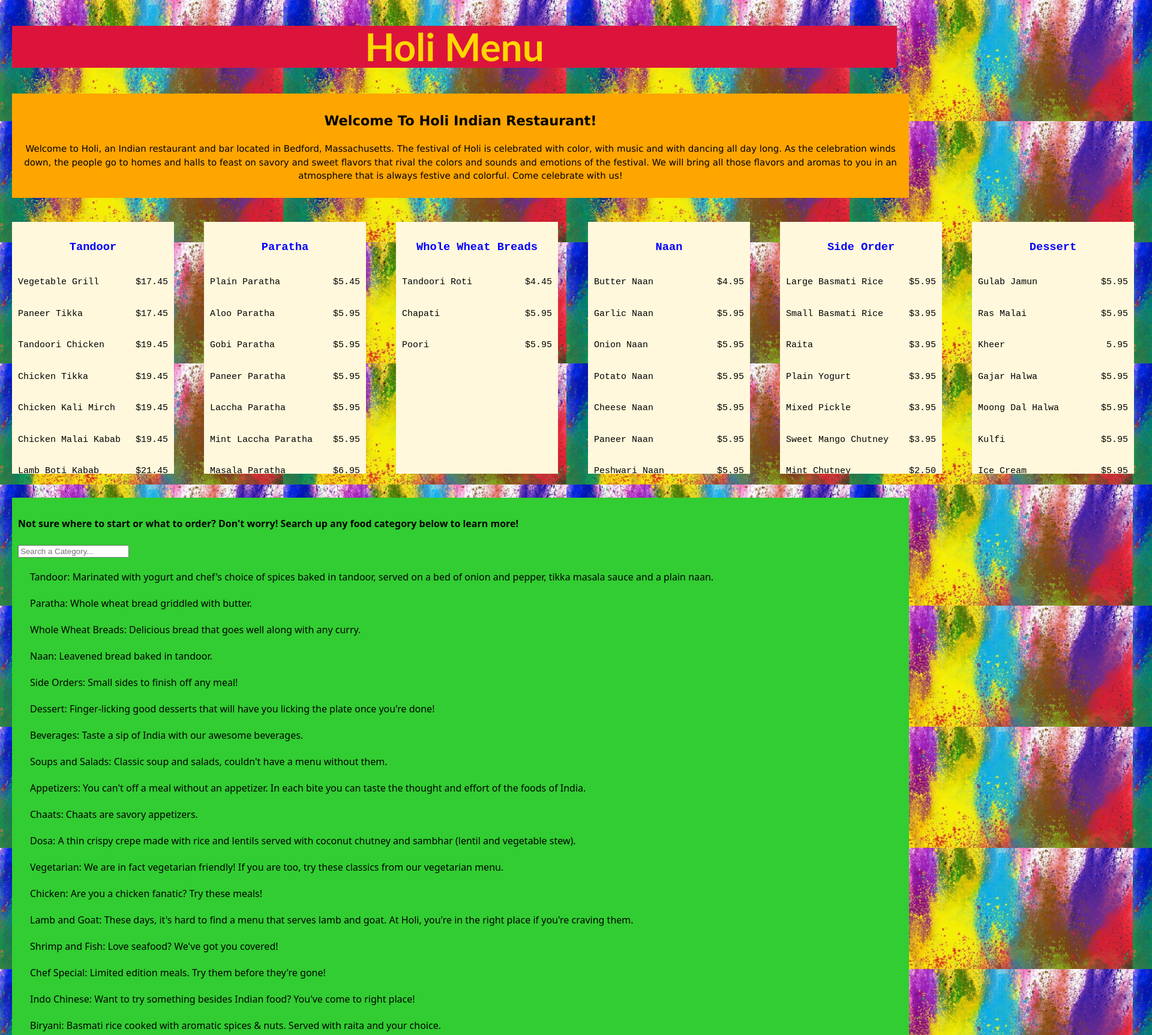
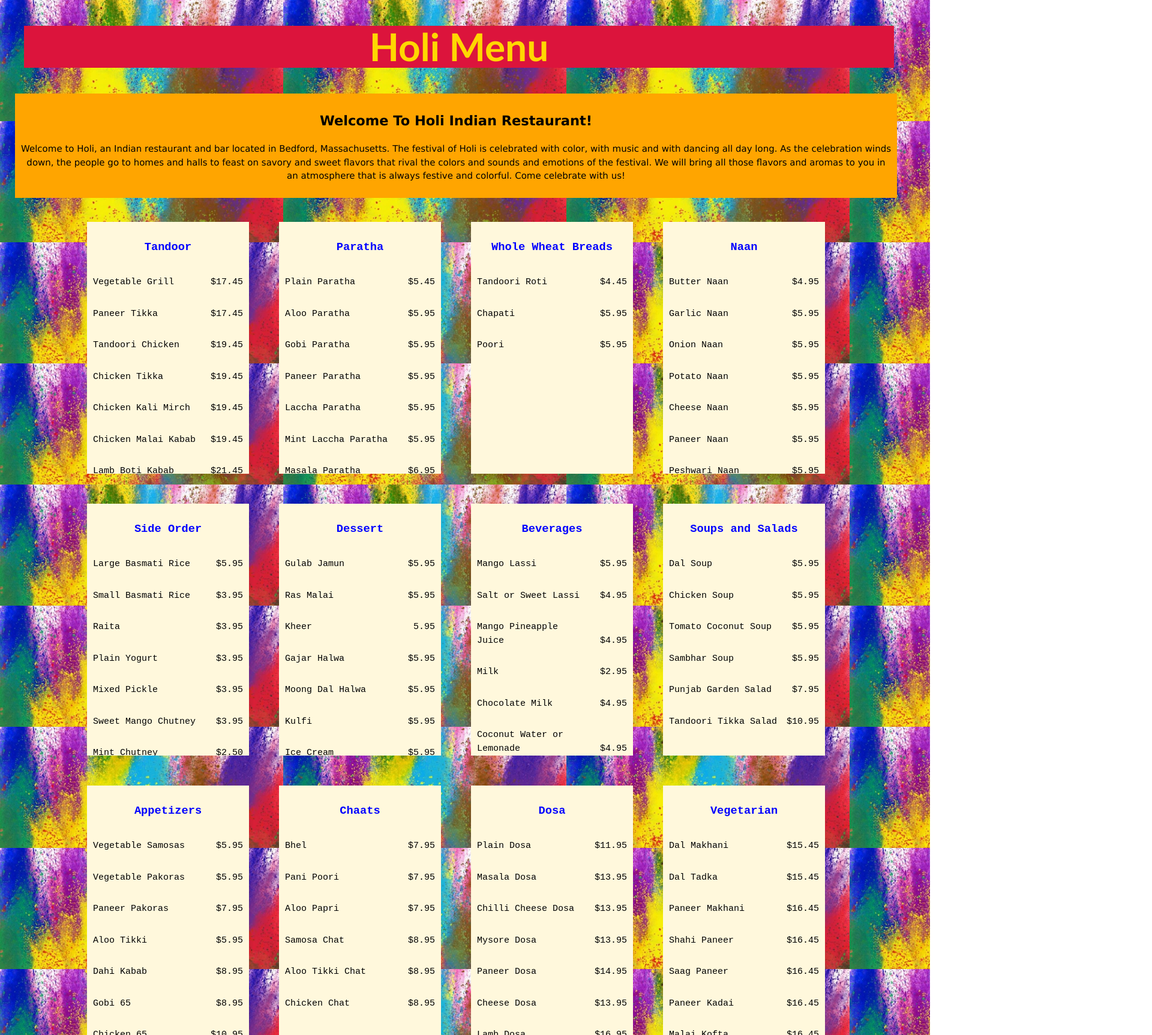
Before and after one commit to ChocolateCreme/HoliMenu, a React (Vite) app in the folder HoliMenu/: page / in a window 1280 px wide. Shown: the top 1726 px of the page at 60% size, 1920 px wide, since content can reach past the window. Built offline with nearby package versions, Linux system fonts and the light colour scheme.

Commit message:
FinalImprovements

```diff
--- a/HoliMenu/src/App.css
+++ b/HoliMenu/src/App.css
@@ -5,11 +5,12 @@
   text-align: center;
   margin: 20px;
   font-size: 20px;
-  width: 1475px;
+  width: 1450px;
+  margin-left: 40px;
 }
 
 .Header h1 {
-  width: 1475px;
+  width: 1450px;
 }
 
 .About {
@@ -20,11 +21,12 @@
   margin: 20px;
   padding: 10px;
   font-size: 15px;
-  width: 1475px;
+  width: 1450px;
+  margin-left: 25px;
 }
 
 .About h2, p{
-  width: 1475px;
+  width: 1450px;
 }
 
 .FoodCard {
@@ -51,6 +53,9 @@
 .Coral {
   display: flex;
   gap: 10px;
+  width: 1450px;
+  flex-wrap: wrap;
+  margin-left: 125px;
 }
 
 .food {
@@ -67,8 +72,9 @@
   background-color: limegreen;
   margin: 20px;
   padding: 10px;
-  width: 1475px;
+  width: 1450px;
   color: black;
+  margin-left: 25px;
 }
 
 .search {
@@ -82,5 +88,5 @@
 
 body {
   background-image: url("./pictures/HoliColors.png");
-  width: 5800px;
+  width: 1550px;
 }
```
